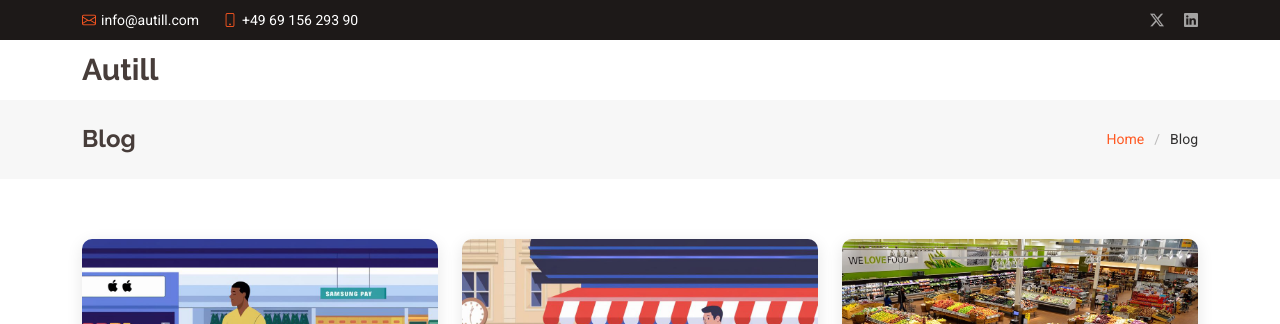
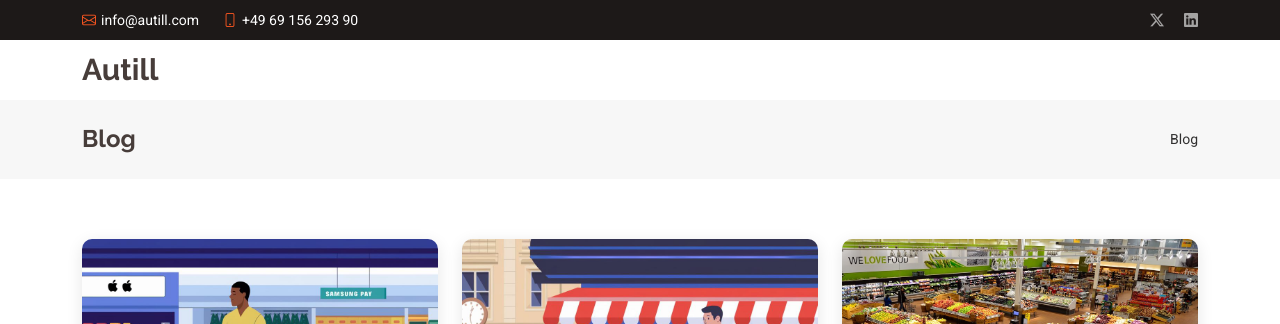
Before and after one commit to autill/website, a Jekyll site: the page built from blog.html, in a window 1280 px wide and 1258 px high. Shown: the top 324 px of the window. Built offline with Jekyll 4.4.1, drawn with Linux system fonts in a browser that asks for light colours.

Commit message:
Comment out home ref on blog page

```diff
--- a/_layouts/blog_layout.html
+++ b/_layouts/blog_layout.html
@@ -46,7 +46,7 @@
         <h1 class="mb-2 mb-lg-0">Blog</h1>
         <nav class="breadcrumbs">
           <ol>
-            <li><a href="{{ site.baseurl }}/index.html">Home</a></li>
+            <!-- <li><a href="{{ site.baseurl }}/index.html">Home</a></li> -->
             <li class="current">Blog</li>
           </ol>
         </nav>
```
